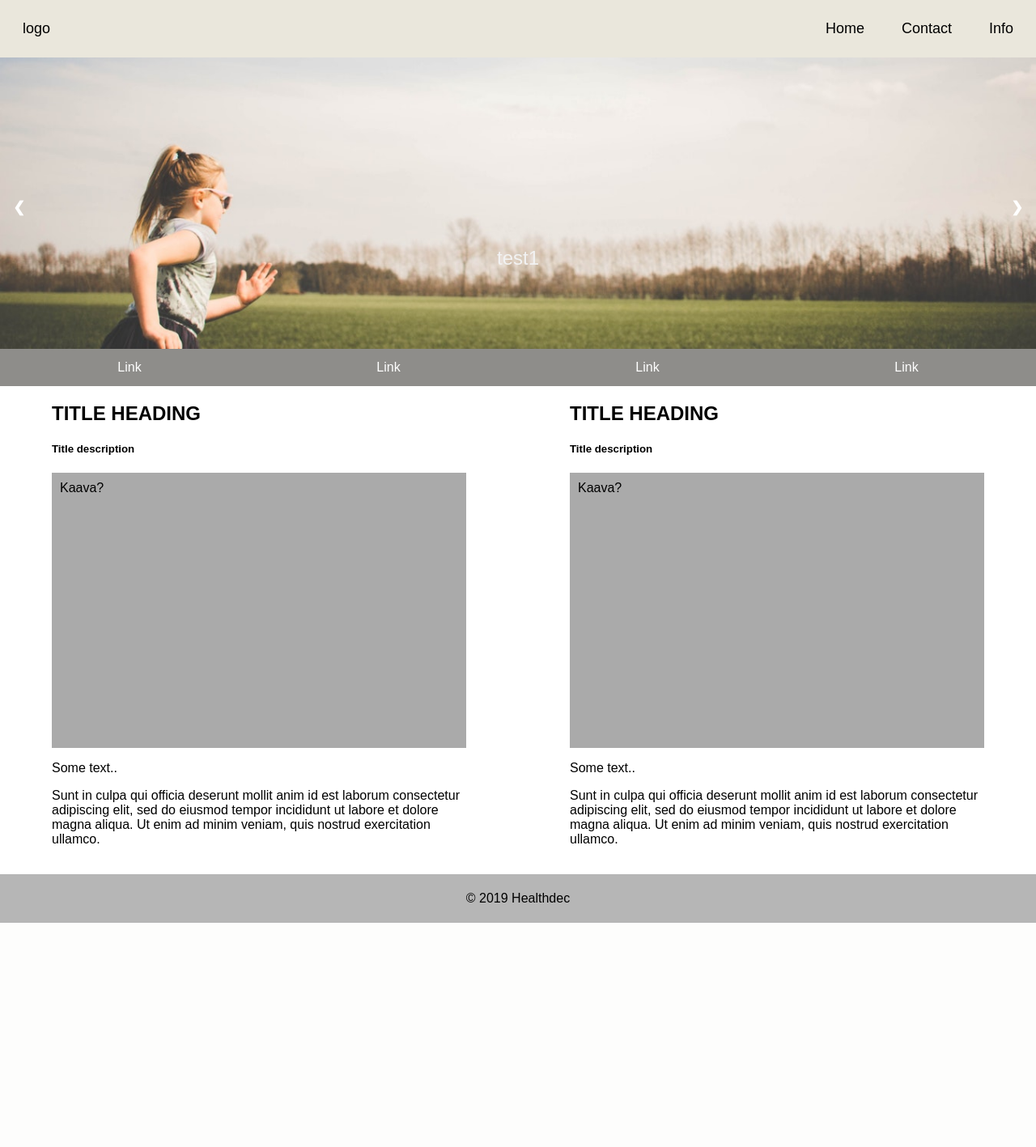
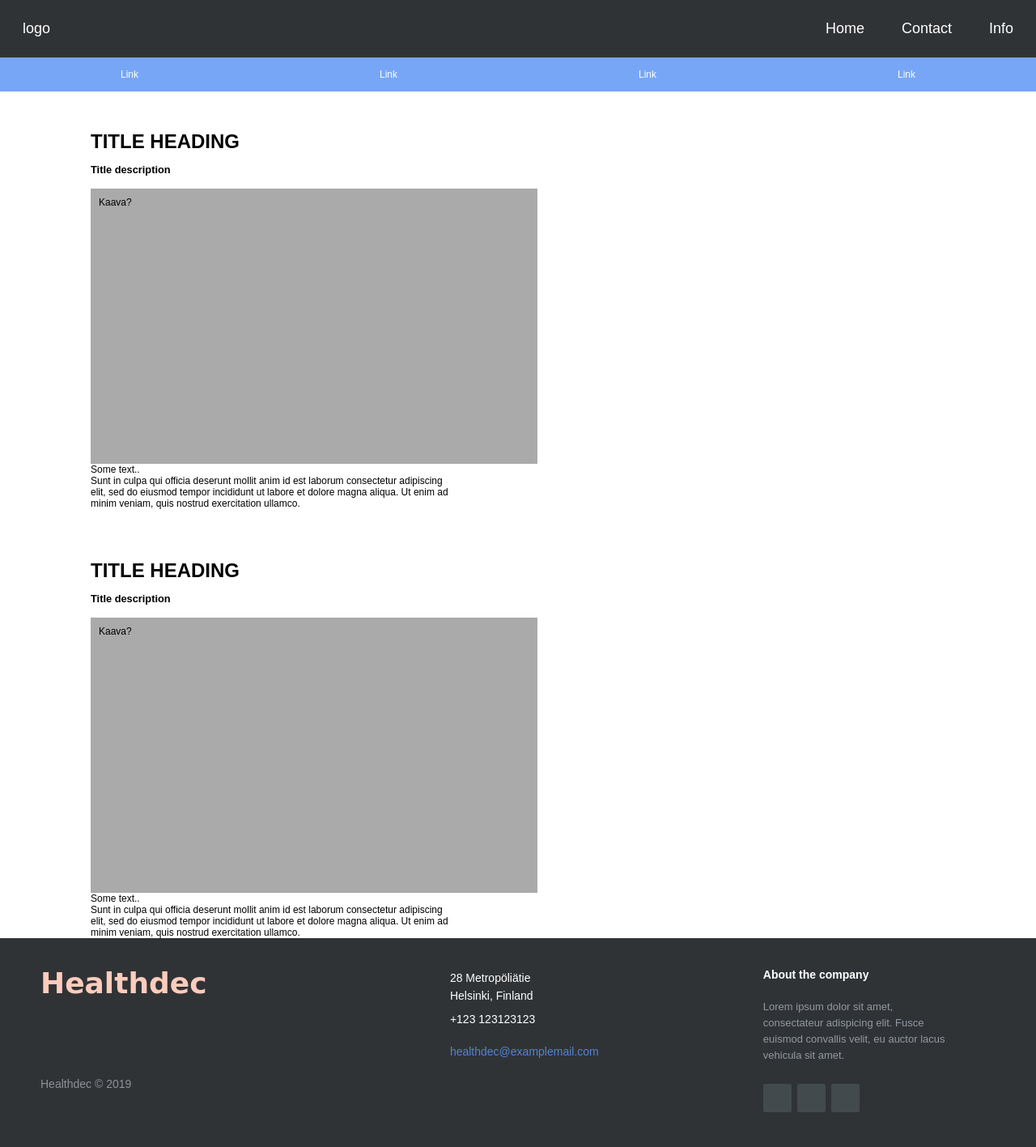
Before and after one commit to Void-Cloud/Healthdec, a PHP site: page /FirstPage.html in a window 1280 px wide. Shown: the whole page at 81% size. Before the commit the page ends 1140 px from the top, so only its background shows below. Run offline with PHP 8.4, Linux system fonts and the light colour scheme.

Commit message:
small edits

```diff
--- a/Emtjtn/FirstPage.html
+++ b/Emtjtn/FirstPage.html
@@ -4,13 +4,14 @@
 
 <meta charset="utf-8"/>
 <link rel="stylesheet" href="firstpagecss.css">
+<link rel="stylesheet" href="footer-distributed-with-address-and-phones.css">
 <title>First Page</title>
 
 </head>
 <body>
 
 <!-- Note -->
-<div class="palkki" style="background:#EAE7DC;padding:5px">
+<div class="palkki" style="padding:5px">
   <a href="#" class="logo">logo</a>
   <div class="ylapalkki">
     <a href="#home">Home</a>
@@ -19,33 +20,6 @@
 
   </div>
 </div>
-
-  <!-- Header -->
-    <div class="slideshow-container">
-
-      <div class="mySlides fade">
-        <div class="numbertext"></div>
-        <img src="cycle1.jpg" style="width:100%">
-        <div class="text">test1</div>
-      </div>
-
-      <div class="mySlides fade">
-        <div class="numbertext"></div>
-        <img src="cycle2.jpg" style="width:100%">
-        <div class="text">test2</div>
-      </div>
-
-      <div class="mySlides fade">
-        <div class="numbertext"></div>
-        <img src="cycle3.jpg" style="width:100%">
-        <div class="text">test3</div>
-      </div>
-
-      <a class="prev" onclick="plusSlides(-1)">&#10094;</a>
-      <a class="next" onclick="plusSlides(1)">&#10095;</a>
-
-    </div>
-
 
 
   <!-- Navigation Bar -->
@@ -86,38 +60,54 @@
   </div>
 
   <!-- Footer -->
-<div class="footer">
-    <p>© 2019 Healthdec</p>
-</div>
+  <footer class="footer-distributed">
 
-<script>
-  var slideIndex = 1;
-  showSlides(slideIndex);
+    <div class="footer-left">
 
-  function plusSlides(n) {
-    showSlides(slideIndex += n);
-  }
+      <h3>Healthdec</h3>
 
-  function currentSlide(n) {
-    showSlides(slideIndex = n);
-  }
 
-  function showSlides(n) {
-    var i;
-    var slides = document.getElementsByClassName("mySlides");
-    var dots = document.getElementsByClassName("dot");
-    if (n > slides.length) {slideIndex = 1}
-    if (n < 1) {slideIndex = slides.length}
-    for (i = 0; i < slides.length; i++) {
-        slides[i].style.display = "none";
-    }
-    for (i = 0; i < dots.length; i++) {
-        dots[i].className = dots[i].className.replace(" active", "");
-    }
-    slides[slideIndex-1].style.display = "block";
-    dots[slideIndex-1].className += " active";
-  }
-</script>
+      <p class="footer-company-name">Healthdec &copy; 2019</p>
+    </div>
+
+    <div class="footer-center">
+
+      <div>
+        <i class="fa fa-map-marker"></i>
+        <p><span>28 Metropöliätie</span> Helsinki, Finland</p>
+      </div>
+
+      <div>
+        <i class="fa fa-phone"></i>
+        <p>+123 123123123</p>
+      </div>
+
+      <div>
+        <i class="fa fa-envelope"></i>
+        <p><a href="#">healthdec@examplemail.com</a></p>
+      </div>
+
+    </div>
+
+    <div class="footer-right">
+
+      <p class="footer-company-about">
+        <span>About the company</span>
+        Lorem ipsum dolor sit amet, consectateur adispicing elit. Fusce euismod convallis velit, eu auctor lacus vehicula sit amet.
+      </p>
+
+      <div class="footer-icons">
+
+        <a href="#"><i class="fa fa-facebook"></i></a>
+        <a href="#"><i class="fa fa-twitter"></i></a>
+
+        <a href="#"><i class="fa fa-github"></i></a>
+
+      </div>
+
+    </div>
+
+  </footer>
 
 
 </body>
--- a/Emtjtn/firstpagecss.css
+++ b/Emtjtn/firstpagecss.css
@@ -1,11 +1,16 @@
 * {
     box-sizing: border-box;
+    margin: 0;
+    padding:0;
   }
-
+  html {
+    font-size: 12px;
+    width: 100%;
+    height: 100%;
+  }
   /* Style the body */
   body {
     font-family: Arial;
-    margin: 0;
   }
 
   /* Header/logo Title */
@@ -22,8 +27,9 @@
   }
   .palkki {
     overflow: hidden;
-    background-color: #f1f1f1;
+    background-color: #303336;
     padding: 20px 10px;
+    color: aqua;
   }
   .logo {
     padding-left: 46px;
@@ -31,7 +37,7 @@
 
   .palkki a {
     float: left;
-    color: black;
+    color: #FFF;
     text-align: center;
     padding-top: 18px;
     padding-bottom: 18px;
@@ -51,7 +57,7 @@
   /* Style the top navigation bar */
   .navbar {
     display: flex;
-    background-color: #8E8D8A;
+    background-color: #77A6F7;
   }
 
   /* Style the navigation bar links */
@@ -65,14 +71,15 @@
 
   /* Change color on hover */
   .navbar a:hover {
-    background-color: rgb(31, 29, 29);
-    color: #EAE7DC;
+    background-color: #D3E3FC;
+    color: black;
   }
 
   /* Column container */
   .row {
-    display: flex;
+    display: inline-block;
     flex-wrap: wrap;
+    flex-direction: column;
     /* max-height: 1500px; CHANGE THIS LATER AS NEEDED */
   }
 
@@ -88,38 +95,59 @@
 
   /* Main column */
   .mainleft {
-    flex: 50%;
     background-color: white;
     padding-right: 8vh;
-    padding-left: 8vh;
+    padding-left: 14vh;
+  }
+  .mainleft p, .mainright p {
+    width: 40%;
+  }
+  .mainleft h2, .mainright h2 {
+    font-size: 3vh;
+    padding-top: 6vh;
+  }
+  .mainleft h5, .mainright h5 {
+    font-size: 1.6vh;
+    padding-top: 1.6vh;
+    padding-bottom: 2vh;
   }
   .mainright {
-    flex: 50%;
     background-color: white;
-    padding-left: 8vh;
+    padding-left:14vh;
     padding-right: 8vh;
   }
 
   /* Fake image, just for this example */
   .fakeimg {
     background-color: #aaa;
-    width: 100%;
+    width: 50%;
     height: 340px;
     padding: 10px;
   }
-  /* .fakeimgside {
-    background-color: #aaa;
-    width: 80%;
-    padding: 10px;
-    margin: auto;
-  } */
 
-  /* Footer */
-  .footer {
-    padding: 5px;
-    text-align: center;
-    background: #27272756;
+
+
+  @media (max-width: 880px) {
+
+    .footer-distributed{
+      font: bold 14px sans-serif;
+    }
+
+    .footer-distributed .footer-left,
+    .footer-distributed .footer-center,
+    .footer-distributed .footer-right{
+      display: block;
+      width: 100%;
+      margin-bottom: 40px;
+      text-align: center;
+    }
+
+    .footer-distributed .footer-center i{
+      margin-left: 0;
+    }
+
   }
+
 
   /* Responsive layout - when the screen is less than 700px wide, make the two columns stack on top of each other instead of next to each other */
   @media screen and (max-width: 700px) {
@@ -128,83 +156,3 @@
     }
   }
   .mySlides {display: none}
-img {
-  vertical-align: middle;
-  object-fit: cover;
-  max-height: 360px;
-}
-
-/* Slideshow container */
-.slideshow-container {
-  position: relative;
-  margin: auto;
-}
-
-/* Next & previous buttons */
-.prev, .next {
-  cursor: pointer;
-  position: absolute;
-  top: 50%;
-  width: auto;
-  padding: 16px;
-  margin-top: -22px;
-  color: white;
-  font-weight: bold;
-  font-size: 18px;
-  transition: 0.6s ease;
-  border-radius: 0 3px 3px 0;
-  user-select: none;
-}
-
-/* Position the "next button" to the right */
-.next {
-  right: 0;
-  border-radius: 3px 0 0 3px;
-}
-
-/* On hover, add a black background color with a little bit see-through */
-.prev:hover, .next:hover {
-  background-color: rgba(0,0,0,0.8);
-}
-
-/* Caption text */
-.text {
-  color: #f2f2f2;
-  font-size: 24px;
-  padding: 8px 12px;
-  position: absolute;
-  bottom: 25%;
-  width: 100%;
-  text-align: center;
-}
-
-/* Number text (1/3 etc)
-.numbertext {
-  color: #f2f2f2;
-  font-size: 12px;
-  padding: 8px 12px;
-  position: absolute;
-  top: 0;
-} */
-/* Fading animation */
-.fade {
-  -webkit-animation-name: fade;
-  -webkit-animation-duration: 1.5s;
-  animation-name: fade;
-  animation-duration: 1.5s;
-}
-
-@-webkit-keyframes fade {
-  from {opacity: .6}
-  to {opacity: 1}
-}
-
-@keyframes fade {
-  from {opacity: .6}
-  to {opacity: 1}
-}
-
-/* On smaller screens, decrease text size */
-@media only screen and (max-width: 300px) {
-  .prev, .next,.text {font-size: 11px}
-}
--- /dev/null
+++ b/Emtjtn/footer-distributed-with-address-and-phones.css
@@ -0,0 +1,170 @@
+.footer-distributed{
+	background-color: #303336;
+	box-shadow: 0 1px 1px 0 rgba(0, 0, 0, 0.12);
+	box-sizing: border-box;
+	width: 100%;
+	text-align: left;
+	font: bold 16px sans-serif;
+
+	padding: 35px 50px;
+}
+
+.footer-distributed .footer-left,
+.footer-distributed .footer-center,
+.footer-distributed .footer-right{
+	display: inline-block;
+	vertical-align: top;
+}
+
+/* Footer left */
+
+.footer-distributed .footer-left{
+	width: 40%;
+}
+
+/* The company logo */
+
+.footer-distributed h3{
+	color:  #FFCCBC;
+	/*font: normal 36px 'Cookie';*/
+	font-size: 36px;
+	font-family: 'Patrick Hand', cursive;
+	margin: 0;
+}
+
+/* Footer links */
+
+.footer-distributed .footer-links{
+	color:  #ffffff;
+	margin: 20px 0 12px;
+	padding: 0;
+}
+
+.footer-distributed .footer-links a{
+	display:inline-block;
+	line-height: 1.8;
+	text-decoration: none;
+	color:  inherit;
+}
+
+.footer-distributed {
+	color:  #8f9296;
+	font-size: 14px;
+	font-weight: normal;
+	margin: 0;
+}
+.footer-company-name {
+	color:  #8f9296;
+	font-size: 14px;
+	font-weight: normal;
+	padding-top: 12vh;
+}
+
+/* Footer Center */
+
+.footer-distributed .footer-center{
+	width: 35%;
+}
+
+.footer-distributed .footer-center i{
+	background-color:  #33383b;
+	color: #ffffff;
+	font-size: 25px;
+	width: 38px;
+	height: 38px;
+	border-radius: 50%;
+	text-align: center;
+	line-height: 42px;
+	margin: 10px 15px;
+	vertical-align: middle;
+}
+
+.footer-distributed .footer-center i.fa-envelope{
+	font-size: 17px;
+	line-height: 38px;
+}
+.footer-distributed .footer-center p{
+	display: inline-block;
+	color: #ffffff;
+	vertical-align: middle;
+	margin:0;
+}
+
+.footer-distributed .footer-center p span{
+	display:block;
+	font-weight: normal;
+	font-size:14px;
+	line-height:2;
+}
+
+.footer-distributed .footer-center p a{
+	color:  #5383d3;
+	text-decoration: none;;
+}
+
+
+/* Footer Right */
+
+.footer-distributed .footer-right{
+	width: 20%;
+}
+
+.footer-distributed .footer-company-about{
+	line-height: 20px;
+	color:  #92999f;
+	font-size: 13px;
+	font-weight: normal;
+	margin: 0;
+}
+
+.footer-distributed .footer-company-about span{
+	display: block;
+	color:  #ffffff;
+	font-size: 14px;
+	font-weight: bold;
+	margin-bottom: 20px;
+}
+
+.footer-distributed .footer-icons{
+	margin-top: 25px;
+}
+
+.footer-distributed .footer-icons a{
+	display: inline-block;
+	width: 35px;
+	height: 35px;
+	cursor: pointer;
+	background-color:  #434a4e;
+	border-radius: 2px;
+
+	font-size: 20px;
+	color: #ffffff;
+	text-align: center;
+	line-height: 35px;
+
+	margin-right: 3px;
+	margin-bottom: 5px;
+}
+
+/* If you don't want the footer to be responsive, remove these media queries */
+
+@media (max-width: 880px) {
+
+	.footer-distributed{
+		font: bold 14px sans-serif;
+	}
+
+	.footer-distributed .footer-left,
+	.footer-distributed .footer-center,
+	.footer-distributed .footer-right{
+		display: block;
+		width: 100%;
+		margin-bottom: 40px;
+		text-align: center;
+	}
+
+	.footer-distributed .footer-center i{
+		margin-left: 0;
+	}
+
+}
```
Also changed, not shown: 4 other files.
